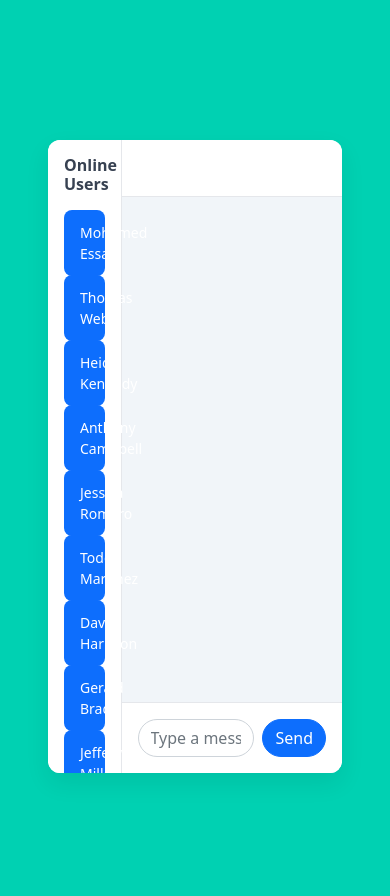
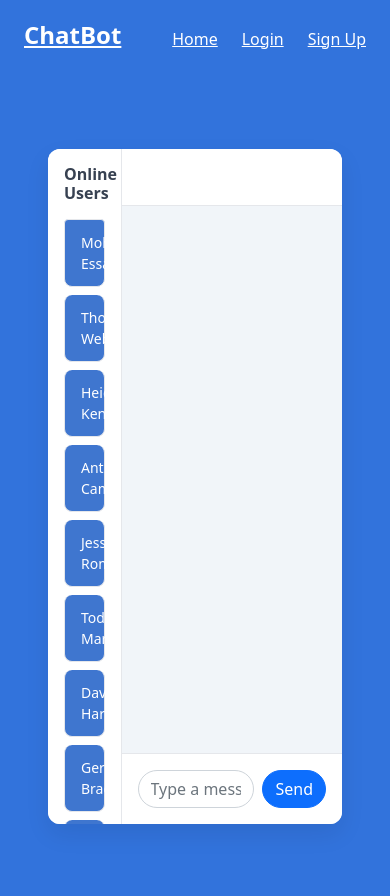
Before and after one commit to Mohamed-Taha-Essa/chate_bot, a Flask app: page /chat/ in a window 390 px wide. Before the commit the page ends 775 px from the top, so only its background shows below. Run offline with Flask 3, Linux system fonts and the light colour scheme.

Commit message:
update read me

```diff
--- a/src/sockets.py
+++ b/src/sockets.py
@@ -1,8 +1,9 @@
 # Main application routes (home, profile)
 from flask import Blueprint, render_template, request
-from flask_socketio import emit
+from flask_socketio import emit, join_room
+from flask_login import login_required, current_user
 from .extention import socketio
-from .models import User
+from .models import User ,create_conversation , create_message , get_conversation , get_messages
 
 
 chat = Blueprint('chat', __name__)
@@ -13,7 +14,35 @@
     return render_template("chat.html", users=users)
 
 
+
+@login_required
+@chat.route('/chat_with/<int:user_id>')
+def chat_with(user_id):
+    other_user = User.query.get_or_404(user_id)
+
+    #are thter any conversation between us
+    conv = get_conversation(current_user.id , user_id)
+    if not conv:
+        conv = create_conversation(current_user.id , user_id)
+
+    messages = get_messages(conv.id)
+
+    return render_template("chat.html", other_user=other_user ,  conversation=conv , messages=messages ,users=User.query.all() )
+
+
+@socketio.on('join_conversation')
+def join_conversation(conversation_id):
+    join_room(str(conversation_id))
+
 @socketio.on('message')
-def handle_message(message):
-    print('message: ', message)
-    emit('message', {'text': message, 'sender': request.sid} ,broadcast=True)
+def handle_message(data):
+    text = data['text']
+    conversation_id = data['conversation_id']
+
+    msg = create_message(conversation_id, current_user.id, text)
+
+    emit(
+        "message",
+        {"id": msg.id, "content": text, "sender_id": current_user.id},
+        room=str(conversation_id)
+    )
--- a/src/templates/base.html
+++ b/src/templates/base.html
@@ -15,14 +15,43 @@
 
     <script defer src="https://cdn.jsdelivr.net/npm/alpinejs@3.x.x/dist/cdn.min.js"></script>
 
+    <style>
+        @media screen and (max-width: 1023px) {
+            .navbar-menu {
+                display: block !important;
+                background-color: transparent !important;
+                box-shadow: none !important;
+            }
+
+            .navbar-end {
+                display: flex !important;
+                flex-direction: row !important;
+                flex-wrap: wrap;
+                justify-content: center;
+            }
+
+            .navbar-item {
+                padding: 0.5rem 0.75rem !important;
+            }
+
+            .navbar-burger {
+                display: none !important;
+            }
+        }
+    </style>
 </head>
 
 <body>
-    <section class="hero is-primary is-fullheight">
+    <section class="hero is-link is-fullheight">
 
         <div class="hero-head">
             <nav class="navbar">
-                <div class="container">
+                <div class="container links">
+                    <div class="navbar-brand">
+                        <a class="navbar-item" href="{{ url_for('main.index') }}">
+                            <h1 class="title is-4 has-text-white">ChatBot</h1>
+                        </a>
+                    </div>
                     <div id="navbarMenuHeroA" class="navbar-menu">
                         <div class="navbar-end">
                             <a href="{{ url_for('main.index') }}" class="navbar-item">
--- a/src/templates/chat.html
+++ b/src/templates/chat.html
@@ -3,17 +3,25 @@
 
 <style>
   .chat-wrapper {
-    height: 75vh;
+    height: 80vh;
     background: #f8f9fa;
     border-radius: 12px;
     overflow: hidden;
-    box-shadow: 0 10px 25px rgba(0,0,0,.08);
+    box-shadow: 0 10px 25px rgba(0, 0, 0, .08);
+    display: flex;
+  }
+
+  .col-9 {
+    display: flex;
+    flex-direction: column;
+    overflow: hidden;
   }
 
   .users-sidebar {
     background: #ffffff;
     border-right: 1px solid #e5e7eb;
     height: 100%;
+    overflow-y: auto;
   }
 
   .users-sidebar h6 {
@@ -29,8 +37,9 @@
   .chat-body {
     background: #f1f5f9;
     padding: 15px;
-    height: 100%;
+    flex-grow: 1;
     overflow-y: auto;
+    min-height: 0;
   }
 
   .chat-bubble {
@@ -59,18 +68,29 @@
   }
 
   .list-group-item {
-    border: none;
+    border: 1px solid #e5e7eb;
     padding: 12px 16px;
+    margin-bottom: 8px;
     font-size: 14px;
   }
 
-  .list-group-item.active {
-    background: #0d6efd;
+  .list-group-item {
+    background: #3f76cf;
     border-radius: 8px;
+  }
+
+  .list-group-item.selected-user {
+    background-color: #ff4d4d !important;
+    color: white !important;
+    border-radius: 8px;
+  }
+
+  .list-group-item:hover {
+    background: #78da09;
   }
 </style>
 
-<div class="container py-4" x-data="chatApp()">
+<div class="container py-4" x-data="chatApp({{ conversation.id if conversation else 'null' }}, {{ current_user.id }})">
   <div class="row chat-wrapper mx-auto">
 
     <!-- Users Sidebar -->
@@ -78,15 +98,18 @@
       <h6 class="mb-3">Online Users</h6>
       <div class="list-group">
         {% for user in users %}
-          <a href="#" class="list-group-item list-group-item-action active">
+        {% if user.id != current_user.id %}
+        <a href="{{ url_for('chat.chat_with', user_id=user.id) }}"
+          class="list-group-item list-group-item-action {{ 'selected-user' if other_user and user.id == other_user.id else '' }}">
           {{ user.name }}
         </a>
+        {% endif %}
         {% endfor %}
       </div>
     </div>
 
     <!-- Chat Section -->
-    <div class="col-9 d-flex flex-column p-0">
+    <div class="col-9 d-flex flex-column p-0 h-100">
 
       <!-- Header -->
       <div class="chat-header px-4 py-3">
@@ -95,12 +118,17 @@
 
       <!-- Messages -->
       <div class="chat-body flex-grow-1" id="chat">
-        <template x-for="(msg, index) in messages" :key="index">
-          <div class="d-flex mb-2"
-               :class="msg.sender === socketId ? 'justify-content-end' : 'justify-content-start'">
-            <div class="chat-bubble"
-                 :class="msg.sender === socketId ? 'me' : 'other'">
-              <span x-text="msg.text"></span>
+        {% for m in messages %}
+        <div
+          class="d-flex mb-2 {{ m.sender_id == current_user.id and 'justify-content-end' or 'justify-content-start' }}">
+          <div class="chat-bubble {{ m.sender_id == current_user.id and 'me' or 'other' }}">
+            {{ m.content }}
+          </div>
+        </div>
+        {% endfor %}
+        <template x-for="msg in messages" :key="msg.id">
+          <div class="d-flex mb-2" :class="msg.sender_id == userId ? 'justify-content-end' : 'justify-content-start'">
+            <div class="chat-bubble" :class="msg.sender_id == userId ? 'me' : 'other'" x-text="msg.content">
             </div>
           </div>
         </template>
@@ -109,13 +137,8 @@
       <!-- Input -->
       <div class="chat-input p-3">
         <div class="input-group">
-          <input
-            type="text"
-            class="form-control rounded-pill"
-            placeholder="Type a message..."
-            x-model="message"
-            @keydown.enter="sendMessage"
-          />
+          <input type="text" class="form-control rounded-pill" placeholder="Type a message..." x-model="message"
+            @keydown.enter="sendMessage" />
           <button class="btn btn-primary rounded-pill ms-2" @click="sendMessage">
             Send
           </button>
@@ -134,8 +157,7 @@
 
 <!-- Option 1: Bootstrap Bundle with Popper -->
 <script src="https://cdn.jsdelivr.net/npm/bootstrap@5.0.2/dist/js/bootstrap.bundle.min.js"
-    integrity="sha384-MrcW6ZMFYlzcLA8Nl+NtUVF0sA7MsXsP1UyJoMp4YLEuNSfAP+JcXn/tWtIaxVXM"
-    crossorigin="anonymous"></script>
+  integrity="sha384-MrcW6ZMFYlzcLA8Nl+NtUVF0sA7MsXsP1UyJoMp4YLEuNSfAP+JcXn/tWtIaxVXM" crossorigin="anonymous"></script>
 
 <!-- Option 2: Separate Popper and Bootstrap JS -->
 <!--
@@ -143,12 +165,13 @@
     <script src="https://cdn.jsdelivr.net/npm/bootstrap@5.0.2/dist/js/bootstrap.min.js" integrity="sha384-cVKIPhGWiC2Al4u+LWgxfKTRIcfu0JTxR+EQDz/bgldoEyl4H0zUF0QKbrJ0EcQF" crossorigin="anonymous"></script>
     -->
 <script src="https://cdn.socket.io/4.8.1/socket.io.min.js"
-    integrity="sha384-mkQ3/7FUtcGyoppY6bz/PORYoGqOl7/aSUMn2ymDOJcapfS6PHqxhRTMh1RR0Q6+"
-    crossorigin="anonymous"></script>
+  integrity="sha384-mkQ3/7FUtcGyoppY6bz/PORYoGqOl7/aSUMn2ymDOJcapfS6PHqxhRTMh1RR0Q6+" crossorigin="anonymous"></script>
 
 <script>
   document.addEventListener('alpine:init', () => {
-      Alpine.data('chatApp', () => ({
+    Alpine.data('chatApp', (conversationId, userId) => ({
+      conversationId: conversationId,
+      userId: userId,
       message: '',
       socket: null,
       socketId: '',
@@ -159,23 +182,39 @@
 
         this.socket.on('connect', () => {
           this.socketId = this.socket.id;
+
+          if (this.conversationId) {
+            this.socket.emit('join_conversation', this.conversationId);
+          }
+
         });
 
         this.socket.on('message', (msg) => {
           this.messages.push(msg);
+          this.scrollToBottom();
+        });
+
+        // Scroll to bottom on initial load
+        this.$nextTick(() => {
+          this.scrollToBottom();
+        });
+      },
+      scrollToBottom() {
         this.$nextTick(() => {
           const chat = document.getElementById('chat');
-              //chat.scrollTop = chat.scrollHeight;
-              chat.scrollTo({ top: chat.scrollHeight, behavior: 'smooth' })
-            })
-
+          if (chat) {
+            chat.scrollTop = chat.scrollHeight;
+          }
         });
       },
       sendMessage() {
         if (this.message.trim() === '') return;
 
         // send message to backend
-          this.socket.emit('message', this.message);
+        this.socket.emit('message', {
+          text: this.message,
+          conversation_id: this.conversationId
+        });
 
         // empty input
         this.message = '';
```
Also changed, not shown: migrations/versions/65631ced55dc_add_conversation_and_message.py (added, +75 -0 lines), src/models.py (+39 -10 lines), chat_history.db (added), instance/db.sqlite, src/README.md, 1 other file. Lines whose indentation alone changed are shown as unchanged.
